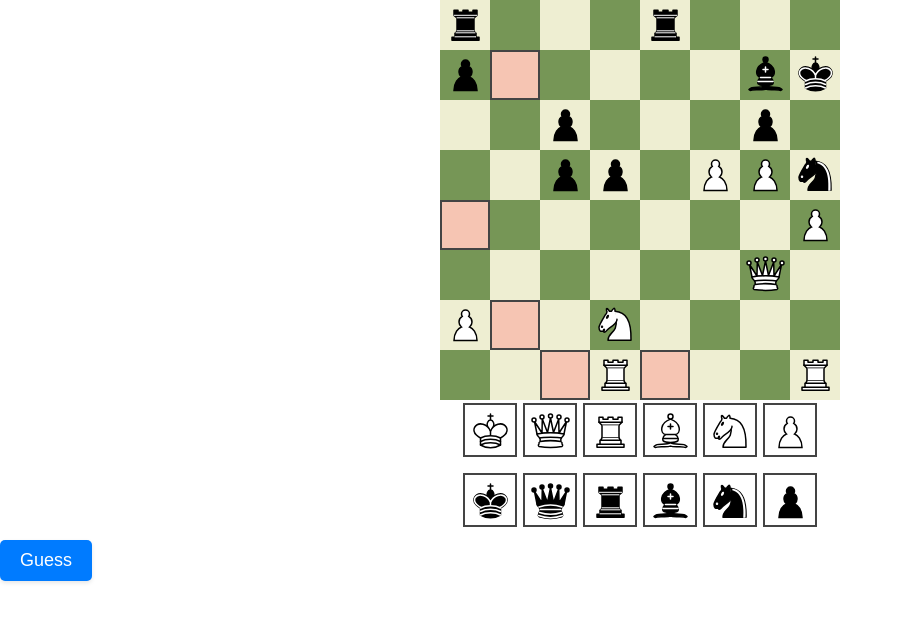
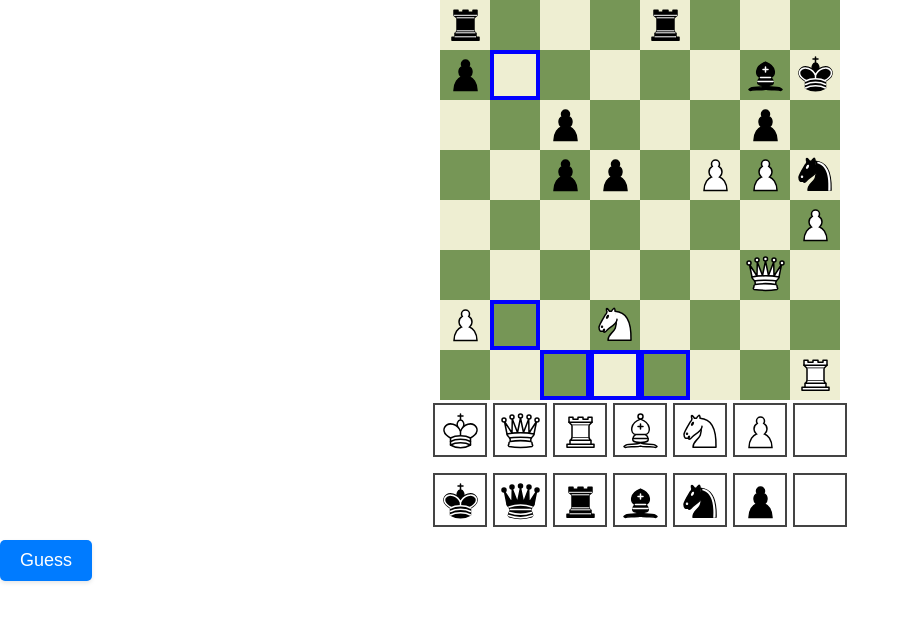
Before and after one commit to ofirster/matle, a React (Create React App) app in the folder matle/: page / in a window 1280 px wide. Shown: the top 622 px of the page, without its empty margins (0-910 px from the left). Built offline with nearby package versions, Linux system fonts and the light colour scheme.

Commit message:
Created guess evaluation logic

```diff
--- a/matle/src/App.css
+++ b/matle/src/App.css
@@ -30,8 +30,8 @@
 }
 
 .hidden {
-    background-color: #f6c5b3	;
-    box-shadow:0px 0px 0px 2px #444 inset;
+    /* background-color: #f6c5b3	; */
+    box-shadow:0px 0px 0px 4px blue inset;
 
 
 }
@@ -120,3 +120,17 @@
     color: #444;
     border-color: #d3d6da;
   }
+
+
+
+  .green-status {
+    background-color: rgba(0, 255, 0, 0.5); /* Green with opacity */
+  }
+
+  .yellow-status {
+    background-color: rgba(255, 255, 0, 0.5); /* Yellow with opacity */
+  }
+
+  .gray-status {
+    background-color: rgba(128, 128, 128, 0.5); /* Gray with opacity */
+  }
--- a/matle/src/App.js
+++ b/matle/src/App.js
@@ -15,7 +15,8 @@ export default function App() {
     const row8 = [null, null, 'wk', 'wr', null, null, null, 'wr'];
 
     const board = [row1, row2, row3, row4, row5, row6, row7, row8];
-    const hiddenSquares = ['c1', 'b2', 'e1', 'a4', 'b7'];
+    const hiddenSquares = ['c1', 'b2', 'e1', 'd1', 'b7'];
+    // const hiddenSquares = [];
 
     function handleGuess()
     {
@@ -25,8 +26,7 @@ return <>
 <div className="chessboard-container">
     <ChessBoard chessBoard={board} hiddenSquares={hiddenSquares}></ChessBoard>
     </div>
-    <PieceSelector></PieceSelector>
-      <button className="guess-button" onClick={()=>handleGuess()} >Guess</button>
+
       {/* <div className="guessesTitle">
       <h2>{hiddenSquares[0]}</h2>
       <h2>{hiddenSquares[1]}</h2>
--- a/matle/src/components/Chessboard.js
+++ b/matle/src/components/Chessboard.js
@@ -4,28 +4,64 @@ import HiddenSquare from './HiddenSquare';
 import BoardSquare from './BoardSquare';
 import GuessSquare from './GuessSquare';
 
+
 const Chessboard = ({chessBoard,hiddenSquares}) => {
-  const [board, setBoard] = useState(/* Initial board state */);
 
-  const handlePieceDrop = (piece) => {
-    // Update the board state to reflect the dropped piece
-    console.log(`Dropped piece: ${piece}`);
-    // Logic to update board state here
+
+  const getPieceBySquareName = (squareName) =>
+  {
+    const columnIndex = squareName.charCodeAt(0) - 'a'.charCodeAt(0);
+    const rowIndex = 8 - parseInt(squareName[1]);
+    return chessBoard[rowIndex][columnIndex];
+  }
+  // const [guesses, setGuesses] = useState({}); // Store guesses as { 'squareName': 'pieceCode' }
+
+  const guesses=[{}]
+  const guessesResults=[{}]
+  hiddenSquares.forEach(x=>guesses[0][x]=null)
+  const [guessResults, setGuessResults] = useState({}); // Store results of guesses as { 'squareName': 'resultColor' }
+
+  const onGuessClick = () =>
+  {
+    let validGuess = true;
+    if(validGuess)
+  {
+    const hiddenPieces=hiddenSquares.map(x=>getPieceBySquareName(x));
+    hiddenSquares.forEach(squareName => {
+      const lastGuess = guesses[guesses.length-1]
+      let status="gray";
+      const guessedPiece=lastGuess[squareName];
+      const correctPiece=getPieceBySquareName(squareName);
+      if(correctPiece===guessedPiece)
+        status="green";
+      else if(hiddenPieces.includes(guessResults))
+        status="yellow"
+      guessesResults[guessesResults.length-1][squareName]=status;
+
+    });
+  }
+  }
+   // Function to update guesses when a piece is dropped
+   const onPieceDrop = (squareName, pieceCode) => {
+    guesses[guesses.length-1][squareName]=pieceCode;
   };
 
-  const [selectedSquare, setSelectedSquare] = useState(null);
-  const [showPieceSelector, setShowPieceSelector] = useState(false);
 
-  const handleSquareClick = (squareName) => {
-    setSelectedSquare(squareName);
-    setShowPieceSelector(true);
-  };
+  // const evaluateGuesses = () => {
+  //   let newGuessResults = {};
+  //   // Logic to evaluate each guess
+  //   Object.entries(guesses).forEach(([squareName, guessedPiece]) => {
+  //     if (correctConfiguration[squareName] === guessedPiece) {
+  //       newGuessResults[squareName] = 'green'; // Correct piece, correct square
+  //     } else if (Object.values(correctConfiguration).includes(guessedPiece)) {
+  //       newGuessResults[squareName] = 'yellow'; // Correct piece, wrong square
+  //     } else {
+  //       newGuessResults[squareName] = 'gray'; // Incorrect piece
+  //     }
+  //   });
+  //   setGuessResults(newGuessResults);
+  // };
 
-  const handlePieceSelection = (piece) => {
-    console.log(`Piece ${piece} selected for square ${selectedSquare}`);
-    // Here, you should update the board state based on the piece selection.
-    setShowPieceSelector(false);
-  };
 
   return (
     <>
@@ -37,13 +73,14 @@ const Chessboard = ({chessBoard,hiddenSquares}) => {
             const isWhite=(rowIndex + colIndex) % 2 === 0;
 
             if(isHidden)
-              return <HiddenSquare piece={piece} isWhite={isWhite} onClick={()=>handleSquareClick(squareName)}></HiddenSquare>;
+              return <HiddenSquare squareName={squareName} correctPiece={piece} isWhite={isWhite} onPieceDrop={onPieceDrop}></HiddenSquare>;
             else
              return <BoardSquare piece={piece} isWhite={isWhite} ></BoardSquare>;
           })}
         </div>
       ))}
-
+      <PieceSelector></PieceSelector>
+      <button className="guess-button" onClick={()=>onGuessClick()} >Guess</button>
     </>
   );
 };
--- a/matle/src/components/HiddenSquare.js
+++ b/matle/src/components/HiddenSquare.js
@@ -1,28 +1,30 @@
 import React, { useState } from 'react';
 import getPiece from '../utils/PieceGenerator';
 
-const HiddenSquare = ({ isWhite, onPieceDrop }) => {
+const HiddenSquare = ({squareName, isWhite, correctPiece, onPieceDrop }) => {
   const [currentPiece, setCurrentPiece] = useState(null);
 
   const handleDrop = (e) => {
     e.preventDefault();
-    const piece = e.dataTransfer.getData('piece');
+    const guessedPiece = e.dataTransfer.getData('piece');
     // Assuming the piece identifier is correctly retrieved, update the component state
-    setCurrentPiece(piece);
+    setCurrentPiece(guessedPiece);
     // Optionally, call the parent component's callback to notify about the drop
-    if(onPieceDrop) onPieceDrop(piece);
+    if(onPieceDrop)
+     onPieceDrop(squareName,guessedPiece);
   };
 
   const handleDragOver = (e) => {
     e.preventDefault(); // This is necessary to allow dropping
   };
 
+
+
   return (
     <div
       onDrop={handleDrop}
       onDragOver={handleDragOver}
       className={`box hidden ${isWhite ? 'white' : 'black'}`}>
-      {/* Render the dropped piece using getPiece */}
       {currentPiece && getPiece(currentPiece)}
     </div>
   );
--- a/matle/src/components/PieceSelector.js
+++ b/matle/src/components/PieceSelector.js
@@ -9,6 +9,7 @@ const whitePieces = [
   { piece: 'wb', label: 'White Bishop' },
   { piece: 'wn', label: 'White Knight' },
   { piece: 'wp', label: 'White Pawn' },
+  { piece: null, label: 'Empty' },
 ];
 
 const blackPieces = [
@@ -18,6 +19,8 @@ const blackPieces = [
   { piece: 'bb', label: 'Black Bishop' },
   { piece: 'bn', label: 'Black Knight' },
   { piece: 'bp', label: 'Black Pawn' },
+  { piece: null, label: 'Empty' },
+
 ];
 
 const PieceSelector = ({ onSelect }) => {
```
Also changed, not shown: matle/src/icons/bb.svg, 1 other file (tests, documents, lock files or other folders).
